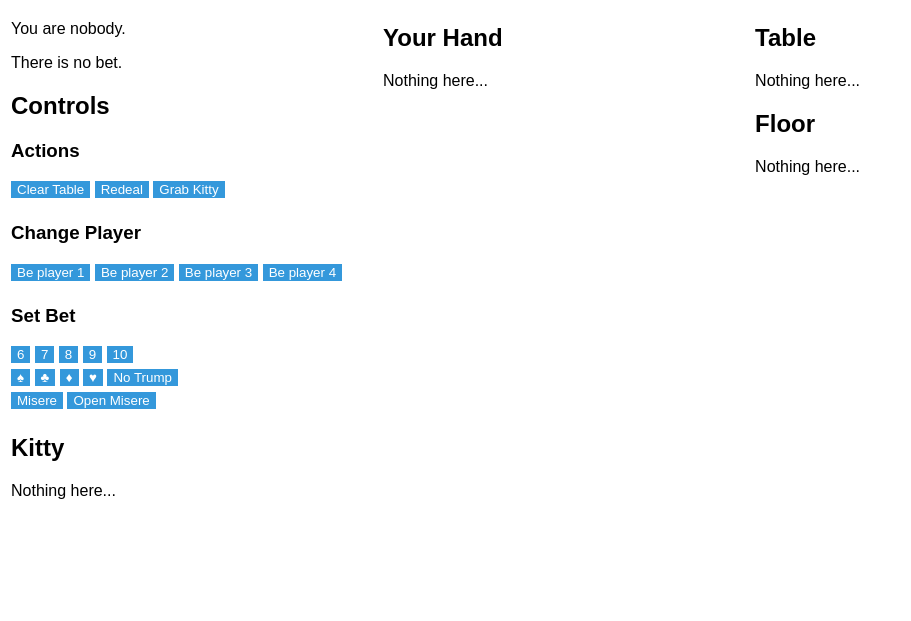
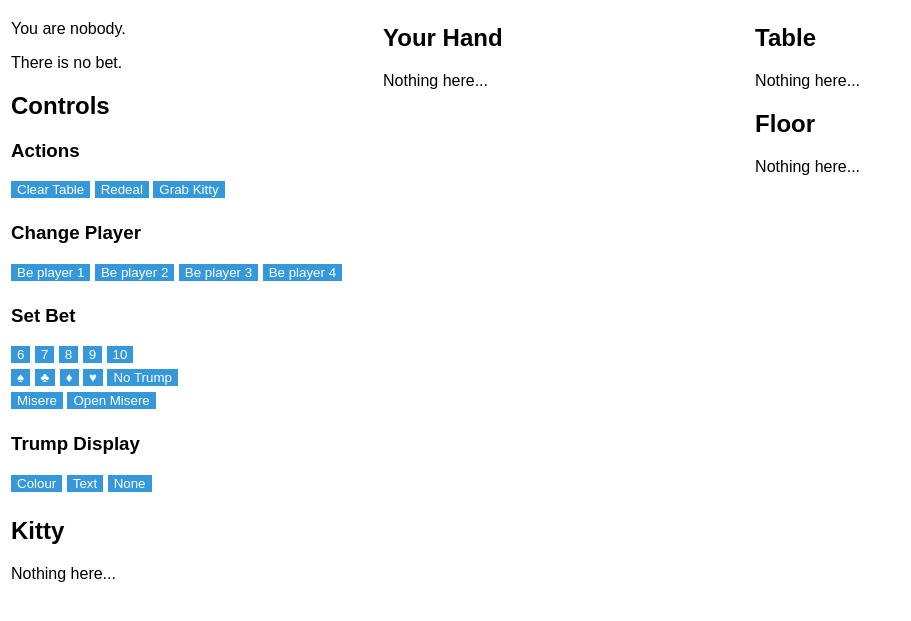
Before and after one commit to DXsmiley/aioc420, a plain HTML site: page static/game.html in a window 1280 px wide. Shown: the part 79-700 px from the top of the page, without its empty margins (0-911 px from the left). Drawn offline with nearby package versions, Linux system fonts and the light colour scheme.

Commit message:
Update game.html

```diff
--- a/static/game.html
+++ b/static/game.html
@@ -45,6 +45,10 @@
 							<br>
 							<button onclick="setBetSuit('Misere');">Misere</button>
 							<button onclick="setBetSuit('Open Misere');">Open Misere</button>
+							<h3>Trump Display</h3>
+							<button onclick="setTrumpDisplay('colour');">Colour</button>
+							<button onclick="setTrumpDisplay('text');">Text</button>
+							<button onclick="setTrumpDisplay('none');">None</button>
 
 							<h2>Kitty</h2>
 							<p id="kittyCards">Nothing here...</p>
```
